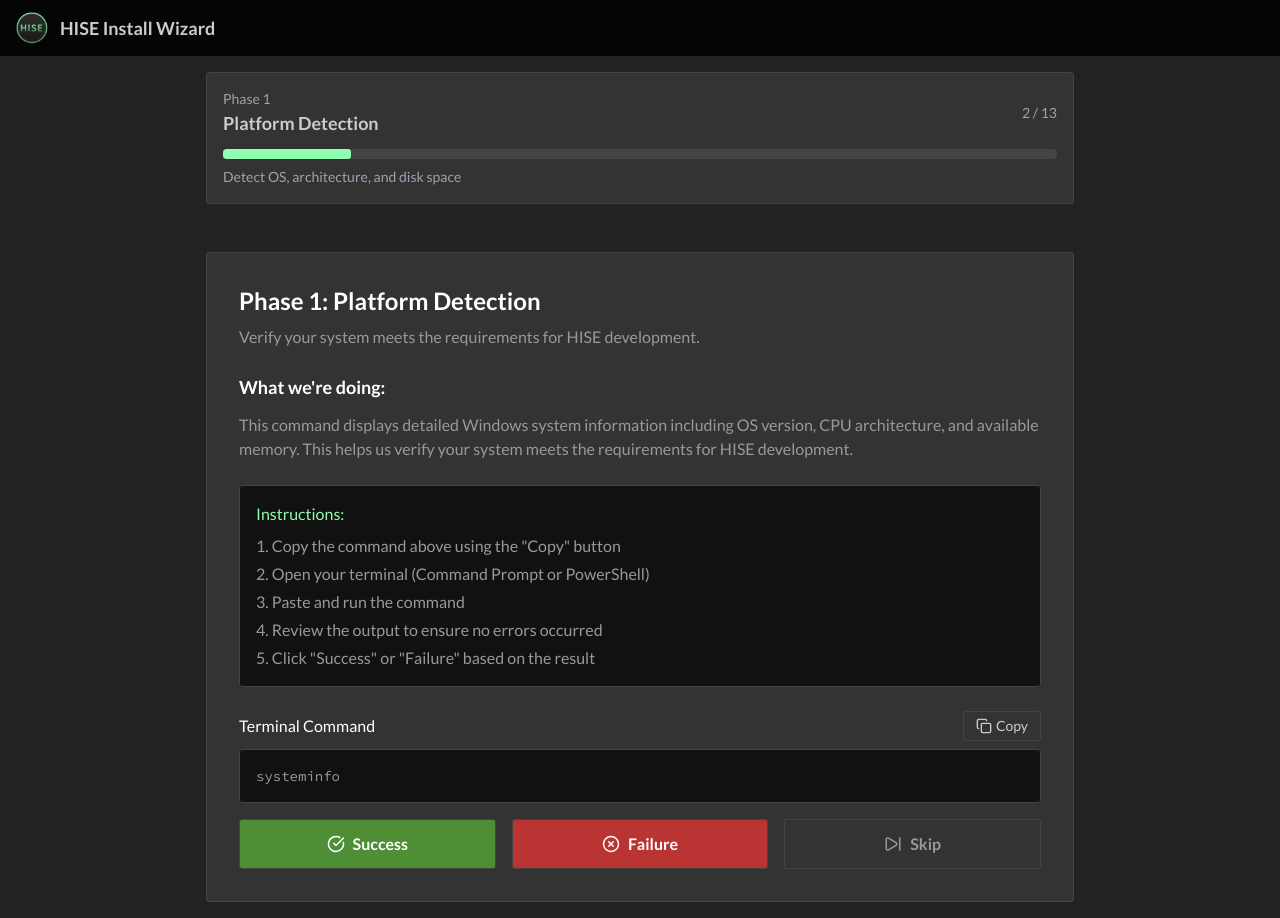
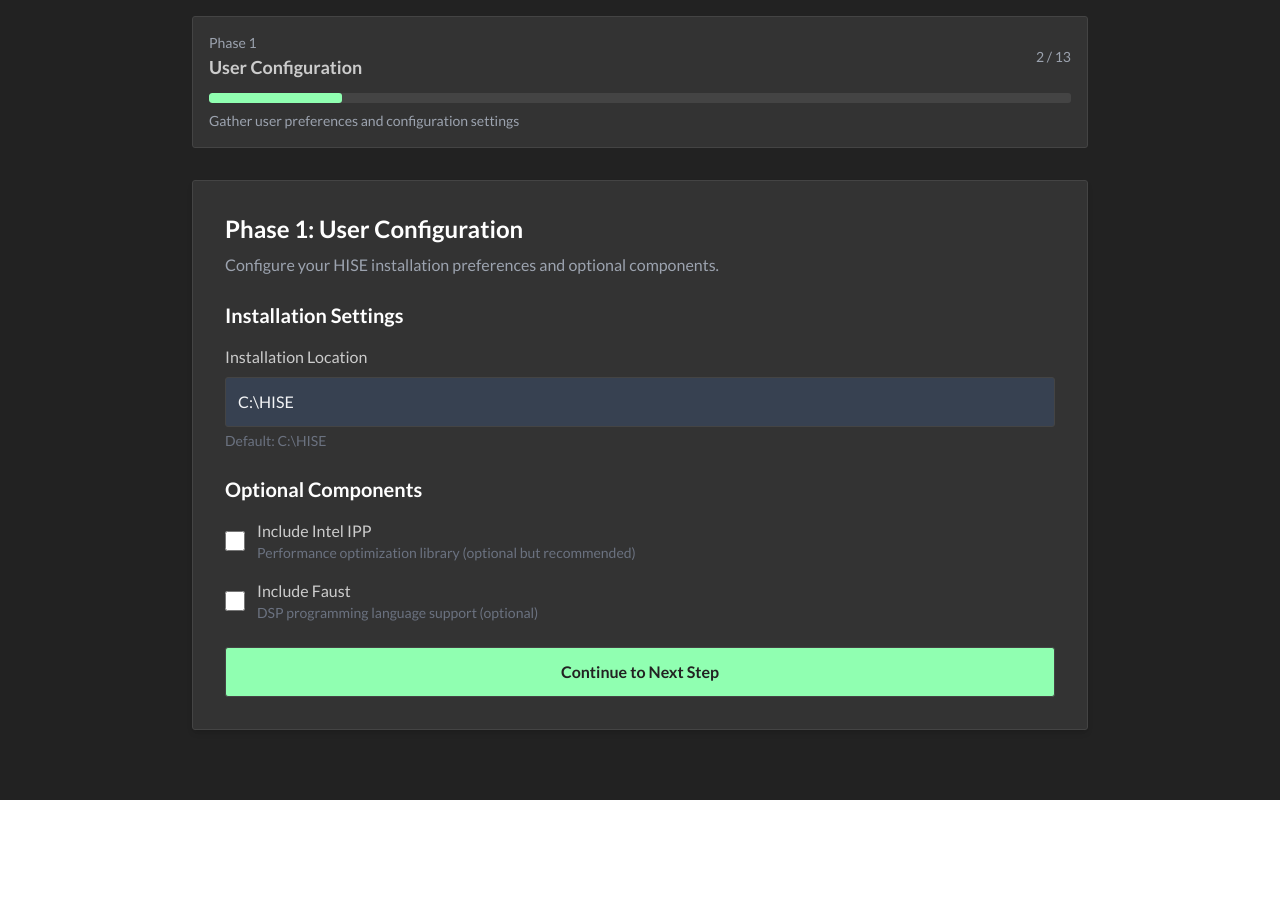
Before and after one commit to christophhart/hise_install_wizard, a Next.js app: page /setup/1 in a window 1280 px wide. After the commit the page ends 800 px from the top, so only its background shows below. Built offline with nearby package versions, Linux system fonts and the light colour scheme.

Commit message:
restructured phase 0 & 1

```diff
--- a/app/page.tsx
+++ b/app/page.tsx
@@ -7,8 +7,8 @@
   const router = useRouter();
 
    const handleStartSetup = () => {
-     router.push('/setup/1');
-   };
+      router.push('/setup');
+    };
 
   return (
     <div className="min-h-screen flex flex-col bg-background">
--- a/app/setup/1/page.tsx
+++ b/app/setup/1/page.tsx
@@ -2,113 +2,102 @@
 
 import { useState, useEffect } from 'react';
 import { useRouter } from 'next/navigation';
-import { CheckCircle, XCircle, SkipForward } from 'lucide-react';
 import PhaseStepper from '@/components/wizard/PhaseStepper';
-import CommandBlock from '@/components/wizard/CommandBlock';
-import ErrorAssistant from '@/components/wizard/ErrorAssistant';
-import { MOCK_COMMANDS } from '@/lib/setup/phases';
+import { PHASES, PhaseStatus } from '@/lib/setup/phases';
 import { useWizard } from '@/contexts/WizardContext';
 
 export default function Phase1Page() {
   const router = useRouter();
-  const { setCurrentPhase, completePhase } = useWizard();
-  const [stepFailed, setStepFailed] = useState(false);
-
-  const phaseData = MOCK_COMMANDS.find(c => c.phase === 1);
-  const command = phaseData?.command || '';
-  const explanation = phaseData?.explanation || '';
+  const { setCurrentPhase, preferences, setPreferences } = useWizard();
+  const [installLocation, setInstallLocation] = useState(preferences.installLocation);
+  const [includeIntelIPP, setIncludeIntelIPP] = useState(preferences.includeIntelIPP);
+  const [includeFaust, setIncludeFaust] = useState(preferences.includeFaust);
 
   useEffect(() => {
     setCurrentPhase(1);
   }, [setCurrentPhase]);
 
-  const handleSuccess = () => {
-    completePhase(1);
-    setTimeout(() => {
-      router.push('/setup/2');
-    }, 500);
-  };
-
-  const handleFailure = () => {
-    setStepFailed(true);
-  };
-
-  const handleRetry = () => {
-    setStepFailed(false);
+  const handleContinue = () => {
+    setPreferences({ installLocation, includeIntelIPP, includeFaust });
+    router.push('/setup/2');
   };
 
   return (
-    <div className="min-h-screen flex flex-col bg-background">
-      <div className="px-4 py-3 flex items-center" style={{ backgroundColor: '#050505' }}>
-        <img
-          src="/images/logo_new.png"
-          alt="HISE Logo"
-          className="h-8 w-auto"
-        />
-        <span className="ml-3 text-lg font-semibold">HISE Install Wizard</span>
-      </div>
+    <div className="min-h-screen bg-background p-4">
+      <div className="max-w-4xl mx-auto">
+        <PhaseStepper currentPhase={1} />
 
-      <div className="flex-1 flex flex-col items-center w-full">
-        <div className="p-4 w-full" style={{ maxWidth: '900px' }}>
-          <PhaseStepper currentPhase={1} />
-        </div>
+        <div className="bg-surface p-8 rounded shadow-md border border-border">
+          <h1 className="text-2xl font-bold mb-2">Phase 1: User Configuration</h1>
+          <p className="text-gray-400 mb-6">
+            Configure your HISE installation preferences and optional components.
+          </p>
 
-        <div className="flex-1 px-4 pb-4 w-full" style={{ maxWidth: '900px' }}>
-          <div className="bg-surface p-8 rounded border border-border h-full" style={{ borderRadius: '3px' }}>
-            <h1 className="text-2xl font-bold mb-2">Phase 1: Platform Detection</h1>
-            <p className="mb-6" style={{ color: '#999' }}>
-              Verify your system meets the requirements for HISE development.
-            </p>
+          <h2 className="text-xl font-semibold mb-4">Installation Settings</h2>
+          <div className="space-y-4 mb-6">
+            <div>
+              <label htmlFor="installLocation" className="block font-medium mb-2">
+                Installation Location
+              </label>
+              <input
+                id="installLocation"
+                type="text"
+                value={installLocation}
+                onChange={(e) => setInstallLocation(e.target.value)}
+                className="w-full p-3 border border-border rounded bg-gray-700 text-gray-100 placeholder-gray-400"
+                placeholder="e.g., C:\HISE"
+              />
+              <p className="text-sm text-gray-500 mt-1">
+                Default: C:\HISE
+              </p>
+            </div>
+          </div>
 
-            <div className="mb-6">
-              <h2 className="text-lg font-semibold mb-3">What we're doing:</h2>
-              <p className="mb-4" style={{ color: '#999' }}>{explanation}</p>
+          <h2 className="text-xl font-semibold mb-4">Optional Components</h2>
+          <div className="space-y-4 mb-6">
+            <div className="flex items-center gap-3">
+              <input
+                id="includeIntelIPP"
+                type="checkbox"
+                checked={includeIntelIPP}
+                onChange={(e) => setIncludeIntelIPP(e.target.checked)}
+                className="w-5 h-5 accent-accent"
+              />
+              <div>
+                <label htmlFor="includeIntelIPP" className="font-medium">
+                  Include Intel IPP
+                </label>
+                <p className="text-sm text-gray-500">
+                  Performance optimization library (optional but recommended)
+                </p>
+              </div>
             </div>
 
-            <div className="mb-6 p-4 border border-border" style={{ backgroundColor: '#111', borderRadius: '3px' }}>
-              <h3 className="font-medium mb-2" style={{ color: '#90FFB1' }}>Instructions:</h3>
-              <ol className="list-decimal list-inside space-y-1" style={{ color: '#999' }}>
-                <li>Copy the command above using the "Copy" button</li>
-                <li>Open your terminal (Command Prompt or PowerShell)</li>
-                <li>Paste and run the command</li>
-                <li>Review the output to ensure no errors occurred</li>
-                <li>Click "Success" or "Failure" based on the result</li>
-              </ol>
+            <div className="flex items-center gap-3">
+              <input
+                id="includeFaust"
+                type="checkbox"
+                checked={includeFaust}
+                onChange={(e) => setIncludeFaust(e.target.checked)}
+                className="w-5 h-5 accent-accent"
+              />
+              <div>
+                <label htmlFor="includeFaust" className="font-medium">
+                  Include Faust
+                </label>
+                <p className="text-sm text-gray-500">
+                  DSP programming language support (optional)
+                </p>
+              </div>
             </div>
+          </div>
 
-            <CommandBlock command={command} />
-
-            {!stepFailed ? (
-              <div className="flex gap-4">
-                <button
-                  onClick={handleSuccess}
-                  className="flex-1 px-6 py-3 font-semibold border border-border flex items-center justify-center gap-2"
-                  style={{ backgroundColor: '#4E8E35', color: '#fff', borderRadius: '3px' }}
-                >
-                  <CheckCircle size={18} />
-                  Success
-                </button>
-                <button
-                  onClick={handleFailure}
-                  className="flex-1 px-6 py-3 font-semibold border border-border flex items-center justify-center gap-2"
-                  style={{ backgroundColor: '#BB3434', color: '#fff', borderRadius: '3px' }}
-                >
-                  <XCircle size={18} />
-                  Failure
-                </button>
-                <button
-                  onClick={() => router.push('/setup/2')}
-                  className="flex-1 px-6 py-3 font-semibold border border-border flex items-center justify-center gap-2"
-                  style={{ backgroundColor: '#333', color: '#999', borderRadius: '3px' }}
-                >
-                  <SkipForward size={18} />
-                  Skip
-                </button>
-              </div>
-            ) : (
-              <ErrorAssistant onRetry={handleRetry} />
-            )}
-          </div>
+          <button
+            onClick={handleContinue}
+            className="w-full px-6 py-3 bg-accent hover:bg-green-400 text-background font-semibold rounded border border-border"
+          >
+            Continue to Next Step
+          </button>
         </div>
       </div>
     </div>
--- a/app/setup/page.tsx
+++ b/app/setup/page.tsx
@@ -8,31 +8,23 @@
 
 export default function Phase0Page() {
   const router = useRouter();
-  const { setCurrentPhase, preferences, setPreferences } = useWizard();
-  const [installLocation, setInstallLocation] = useState(preferences.installLocation);
-  const [includeIntelIPP, setIncludeIntelIPP] = useState(preferences.includeIntelIPP);
-  const [includeFaust, setIncludeFaust] = useState(preferences.includeFaust);
+  const { setCurrentPhase } = useWizard();
 
   useEffect(() => {
     setCurrentPhase(0);
   }, [setCurrentPhase]);
 
-  const mockPhaseStatuses: PhaseStatus[] = [
-    'pending',
-    'pending',
-    'pending',
-    'pending',
-    'pending',
-    'pending',
-    'pending',
-    'pending',
-    'pending',
-    'pending',
-    'pending',
-  ];
+  const mockDetectedComponents = {
+    visualStudio: true,
+    git: false,
+    intelIPP: false,
+    faust: false,
+    hiseRepository: false,
+    sdks: false,
+    juceSubmodule: false,
+  };
 
-  const handleBeginSetup = () => {
-    setPreferences({ installLocation, includeIntelIPP, includeFaust });
+  const handleContinue = () => {
     router.push('/setup/1');
   };
 
@@ -42,9 +34,9 @@
         <PhaseStepper currentPhase={0} />
 
         <div className="bg-surface p-8 rounded shadow-md border border-border">
-          <h1 className="text-2xl font-bold mb-2">Phase 0: System Detection & Preferences</h1>
+          <h1 className="text-2xl font-bold mb-2">Phase 0: System State Detection</h1>
           <p className="text-gray-400 mb-6">
-            We've detected your system state. Please review and configure your preferences.
+            We've detected the current state of your system. Review which components are already installed.
           </p>
 
           <h2 className="text-xl font-semibold mb-4">Detected System Components</h2>
@@ -75,67 +67,11 @@
             </div>
           </div>
 
-          <h2 className="text-xl font-semibold mb-4">Setup Preferences</h2>
-          <div className="space-y-4 mb-6">
-            <div>
-              <label htmlFor="installLocation" className="block font-medium mb-2">
-                Installation Location
-              </label>
-              <input
-                id="installLocation"
-                type="text"
-                value={installLocation}
-                onChange={(e) => setInstallLocation(e.target.value)}
-                className="w-full p-3 border border-border rounded bg-gray-700 text-gray-100 placeholder-gray-400"
-                placeholder="e.g., C:\HISE"
-              />
-              <p className="text-sm text-gray-500 mt-1">
-                Default: C:\HISE
-              </p>
-            </div>
-
-            <div className="flex items-center gap-3">
-              <input
-                id="includeIntelIPP"
-                type="checkbox"
-                checked={includeIntelIPP}
-                onChange={(e) => setIncludeIntelIPP(e.target.checked)}
-                className="w-5 h-5 accent-accent"
-              />
-              <div>
-                <label htmlFor="includeIntelIPP" className="font-medium">
-                  Include Intel IPP
-                </label>
-                <p className="text-sm text-gray-500">
-                  Performance optimization library (optional but recommended)
-                </p>
-              </div>
-            </div>
-
-            <div className="flex items-center gap-3">
-              <input
-                id="includeFaust"
-                type="checkbox"
-                checked={includeFaust}
-                onChange={(e) => setIncludeFaust(e.target.checked)}
-                className="w-5 h-5 accent-accent"
-              />
-              <div>
-                <label htmlFor="includeFaust" className="font-medium">
-                  Include Faust
-                </label>
-                <p className="text-sm text-gray-500">
-                  DSP programming language support (optional)
-                </p>
-              </div>
-            </div>
-          </div>
-
           <button
-            onClick={handleBeginSetup}
+            onClick={handleContinue}
             className="w-full px-6 py-3 bg-accent hover:bg-green-400 text-background font-semibold rounded border border-border"
           >
-            Begin Setup
+            Continue to Configuration
           </button>
         </div>
       </div>
--- a/lib/setup/phases.ts
+++ b/lib/setup/phases.ts
@@ -12,8 +12,8 @@
 }
 
 export const PHASES: Phase[] = [
-  { id: 0, name: 'System Detection & Preferences', description: 'Detect system state and gather user preferences', required: false },
-  { id: 1, name: 'Platform Detection', description: 'Detect OS, architecture, and disk space', required: true },
+  { id: 0, name: 'System State Detection', description: 'Detect system state and installed components', required: false },
+  { id: 1, name: 'User Configuration', description: 'Gather user preferences and configuration settings', required: false },
   { id: 2, name: 'Git Setup', description: 'Install Git, clone HISE repository, init JUCE submodule', required: true },
   { id: 3, name: 'Visual Studio 2026 Installation', description: 'Install Visual Studio 2026 Community with C++ workload', required: true },
   { id: 4, name: 'JUCE Submodule Verification', description: 'Verify JUCE is on juce6 branch', required: true },
```
Also changed, not shown: 2 other files (tests, documents, lock files or other folders).
